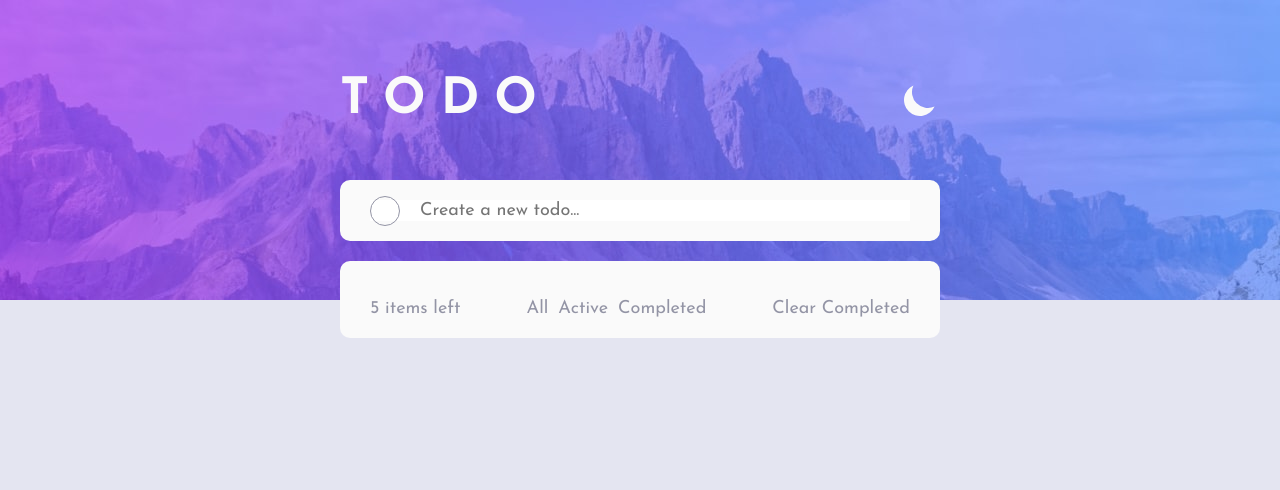
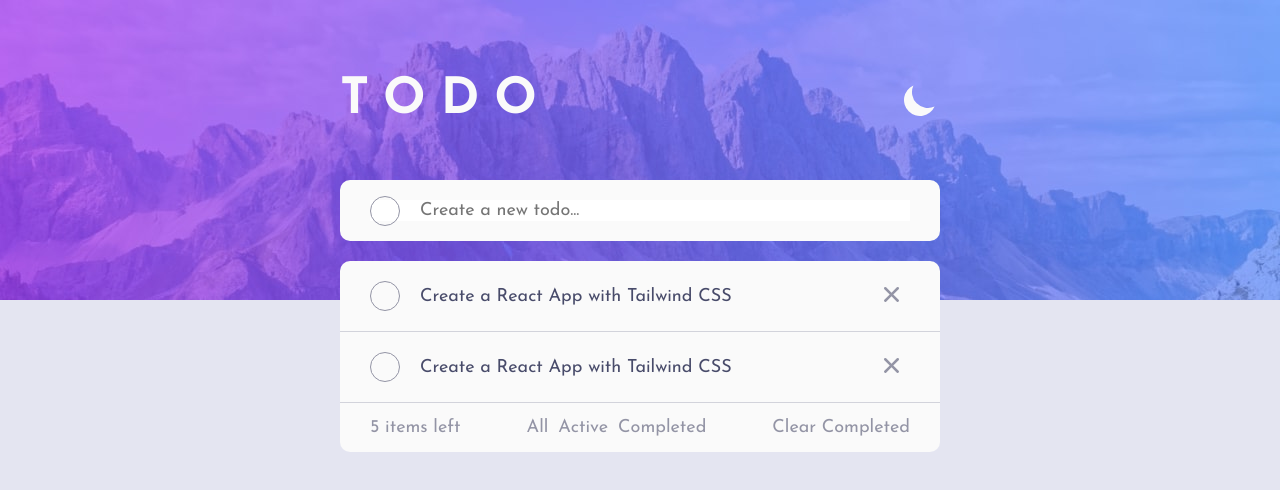
Before and after one commit to angelmtztrc/todo-app-fem, a React (Create React App) app: page / in a window 1280 px wide. Shown: the top 490 px of the page. Built offline with nearby package versions, Linux system fonts and the light colour scheme; the HTML template or start-up script is replaced by a standard one.

Commit message:
todo component

```diff
--- a/src/components/Form/Form.css
+++ b/src/components/Form/Form.css
@@ -9,7 +9,7 @@
   position: relative;
 }
 
-.form__checkbox {
+.form__circle {
   position: absolute;
   top: 0;
   left: 0;
@@ -23,11 +23,6 @@
 
   border: 0.1rem solid var(--secondary-text-color);
   border-radius: 100%;
-}
-
-.checkbox__icon {
-  width: 1.5rem;
-  height: 1.5rem;
 }
 
 .form__input {
--- a/src/components/Form/Form.tsx
+++ b/src/components/Form/Form.tsx
@@ -5,7 +5,7 @@ const Form = () => {
   return (
     <div className="form">
       <div className="form__container">
-        <span className="form__checkbox"></span>
+        <span className="form__circle"></span>
         <input
           className="form__input"
           type="text"
--- /dev/null
+++ b/src/components/Todo/Todo.css
@@ -0,0 +1,39 @@
+.todo {
+  padding: 2rem 3rem;
+  border-bottom: 1px solid var(--tertiary-text-color);
+  color: var(--primary-text-color);
+}
+
+.todo__container {
+  display: flex;
+  align-items: center;
+}
+
+.todo__checkbox {
+  align-items: center;
+  border: 0.1rem solid var(--secondary-text-color);
+  border-radius: 100%;
+  display: flex;
+  justify-content: center;
+  height: 3rem;
+  width: 3rem;
+  margin-right: 2rem;
+}
+
+.checkbox__icon {
+  width: 1.5rem;
+  height: 1.5rem;
+}
+
+.todo__remove {
+  appearance: none;
+  border: none;
+  background: transparent;
+  margin-left: auto;
+}
+
+.remove__icon {
+  color: var(--secondary-text-color);
+  height: 2.5rem;
+  width: 2.5rem;
+}
--- /dev/null
+++ b/src/components/Todo/Todo.tsx
@@ -0,0 +1,31 @@
+// styles
+import './Todo.css';
+
+export interface TodoProps {}
+
+const Todo: React.SFC<TodoProps> = () => {
+  return (
+    <li className="todo">
+      <div className="todo__container">
+        <span className="todo__checkbox"></span>
+        <p className="todo__text">Create a React App with Tailwind CSS</p>
+        <button className="todo__remove">
+          <svg
+            className="remove__icon"
+            fill="currentColor"
+            viewBox="0 0 20 20"
+            xmlns="http://www.w3.org/2000/svg"
+          >
+            <path
+              fillRule="evenodd"
+              d="M4.293 4.293a1 1 0 011.414 0L10 8.586l4.293-4.293a1 1 0 111.414 1.414L11.414 10l4.293 4.293a1 1 0 01-1.414 1.414L10 11.414l-4.293 4.293a1 1 0 01-1.414-1.414L8.586 10 4.293 5.707a1 1 0 010-1.414z"
+              clipRule="evenodd"
+            />
+          </svg>
+        </button>
+      </div>
+    </li>
+  );
+};
+
+export default Todo;
--- a/src/components/Todos/Todos.css
+++ b/src/components/Todos/Todos.css
@@ -1,12 +1,18 @@
 .todos__container {
   background: var(--primary-background-color);
   border-radius: 1rem;
-  padding: 2rem 3rem;
   width: 100%;
   margin-top: 2rem;
 }
 
+.todos__list {
+  list-style: none;
+  padding: 0;
+  margin: 0;
+}
+
 .todos__footer {
+  padding: 1.5rem 3rem;
   display: flex;
   justify-content: space-between;
   align-items: center;
--- a/src/components/Todos/Todos.tsx
+++ b/src/components/Todos/Todos.tsx
@@ -1,12 +1,18 @@
 // styles
 import './Todos.css';
+
+// components
+import Todo from '../Todo/Todo';
 
 export interface TodosProps {}
 
 const Todos: React.SFC<TodosProps> = () => {
   return (
     <div className="todos__container">
-      <ul className="todos__list"></ul>
+      <ul className="todos__list">
+        <Todo />
+        <Todo />
+      </ul>
       <footer className="todos__footer">
         <p>5 items left</p>
         <div className="todos__filter">
```
Also changed, not shown: 1 other file (tests, documents, lock files or other folders).
